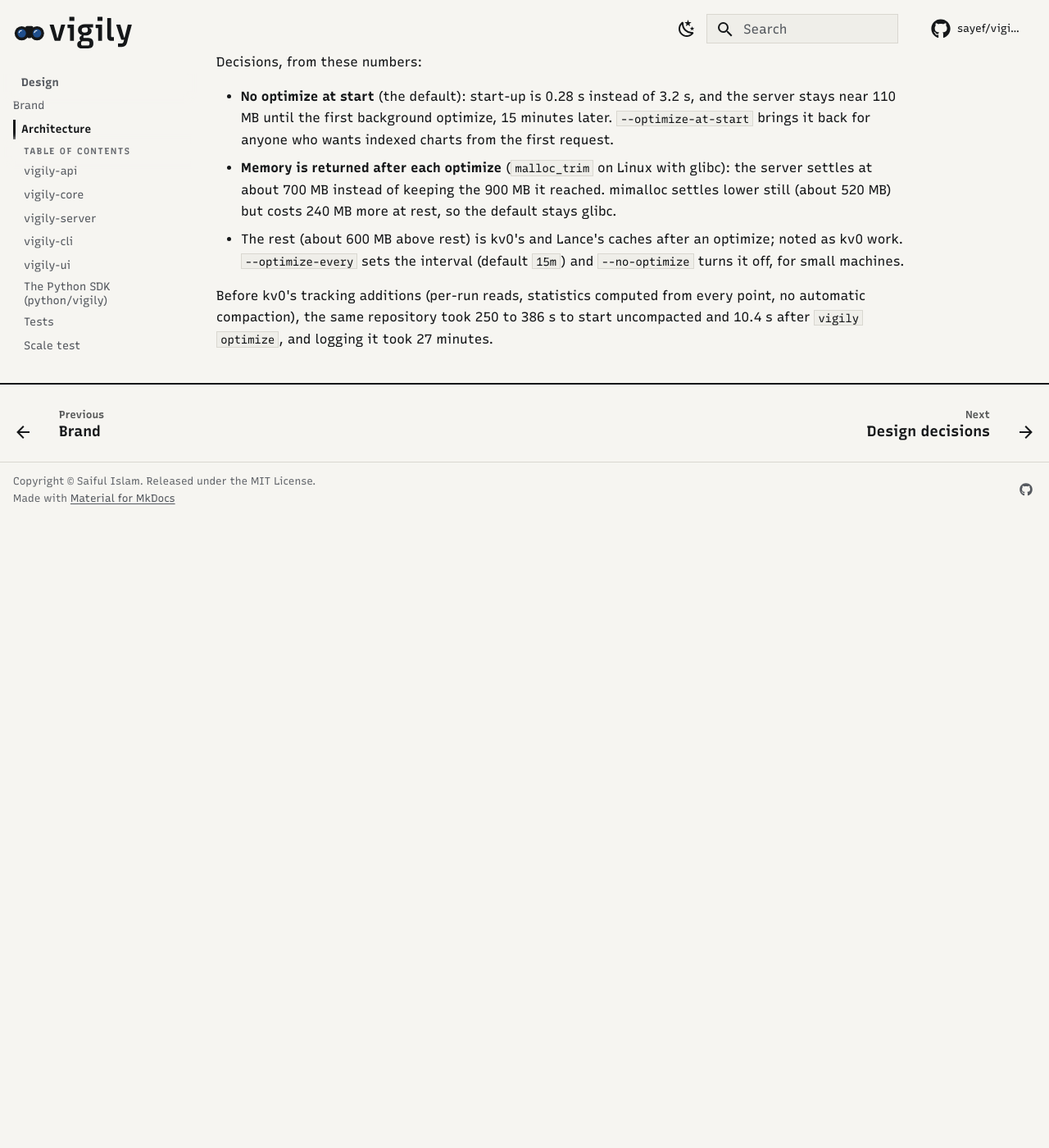
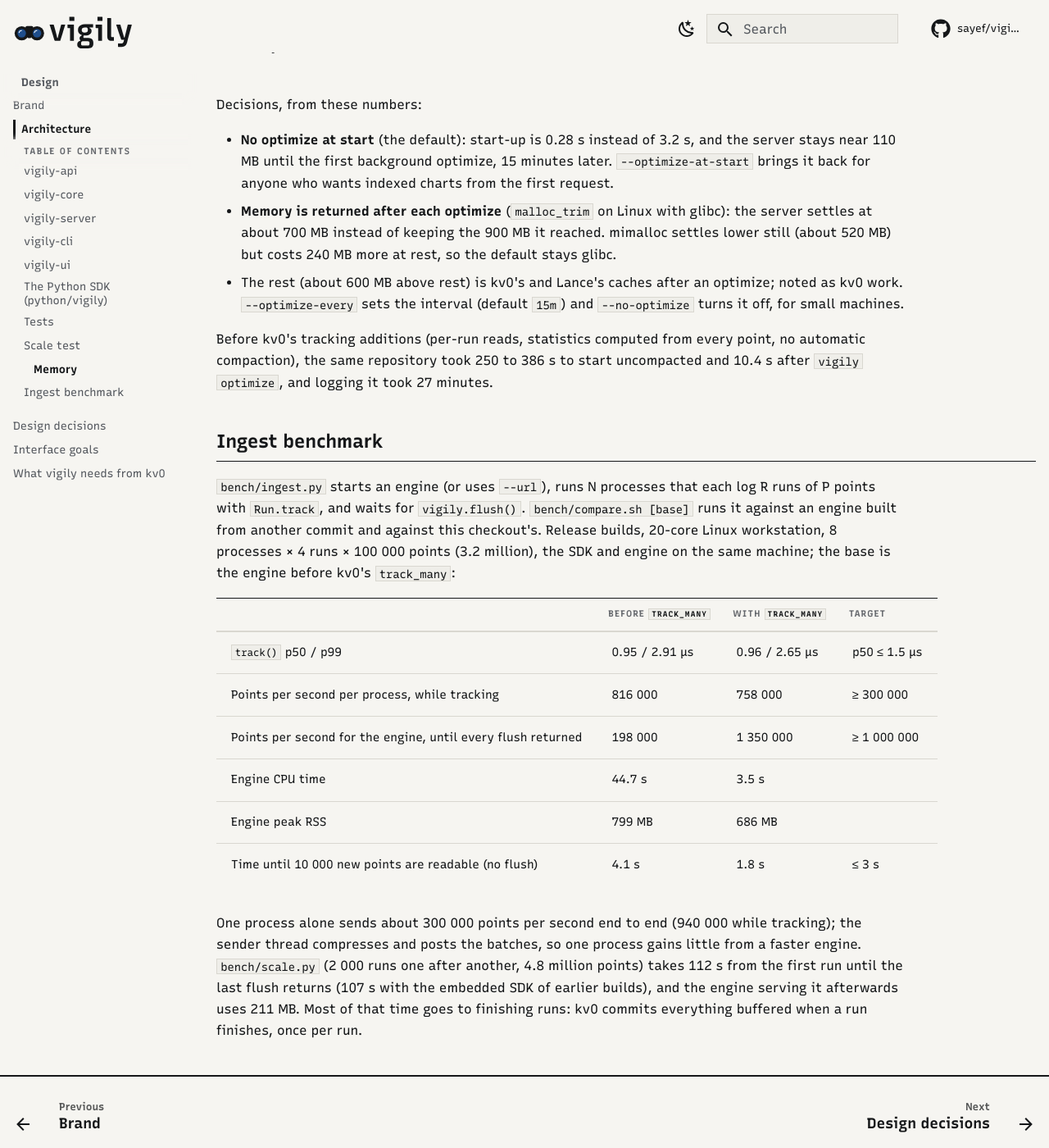
Before and after one commit to sayef/vigily, an MkDocs documentation site: the page built from docs/architecture.md, in a window 1280 px wide and 1400 px high, scrolled down 9105 px. Shown: the whole window at 82% size. Built offline with MkDocs 1.6.1 and Material for MkDocs 9.7.7, drawn with Linux system fonts in a browser that asks for light colours; comment, search, counter and statistics services are not loaded; before the commit the page ends 9735 px from its top, so only the background shows below that; some of the changed text lies outside the part shown.

Commit message:
Document batched ingest and the benchmark results

```diff
--- a/docs/architecture.md
+++ b/docs/architecture.md
@@ -33,7 +33,7 @@ The tests run against engines in `crates/vigily-server/tests/client.rs`.
 | Module | What it holds |
 |---|---|
 | `model.rs` | Re-exports the run model from `vigily-api`: `Run`, `RunStatus`, `RunPatch`, `Series`, `Points`, `Summary`, metric keys (`loss[val]`), JSON flattening |
-| `store.rs` | The `Store` and `RunWriter` traits; `RunWriter::track_batch` writes one series' points given in columns (a loop over `track` until kv0 has `track_many`, docs/kv0-requests.md item 24) |
+| `store.rs` | The `Store` and `RunWriter` traits; `RunWriter::track_batch` writes one series' points given in columns (the kv0 store hands them to kv0's `Run::track_many`: one lock and one log append per batch) |
 | `memory.rs` | `MemoryStore`, used by the tests |
 | `kv0_store.rs` | `Kv0Store`, the adapter to `kv0::tracking` |
 | `catalog.rs` | `Catalog` and `Snapshot`: the in-memory index of runs, flattened parameters and series summaries; experiments, metric and parameter key lists; `select` (filter and sort); column ids |
@@ -130,7 +130,9 @@ report (`replayed: true`) without applying it again.
 Open run writers live in a registry, closed when a run finishes or is deleted, after 15 minutes
 without writes, or least recently used beyond 4096. Any operation on a run counts as its
 heartbeat; the engine stores at most one heartbeat row per run every two minutes. After a write
-the background catalog refresh runs at once instead of waiting for its 2-second tick.
+the background catalog refresh runs at once instead of waiting for its 2-second tick, after
+committing buffered points to storage (at most once a second), so new points are readable in the
+web app within about a second of arriving.
 
 Write bodies may be gzip-compressed (`Content-Encoding: gzip`) and are limited to 32 MiB after
 decompression (413 `too_large`). Ingest bodies in flight share a 256 MiB budget; above it ingest
@@ -277,3 +279,27 @@ Decisions, from these numbers:
 Before kv0's tracking additions (per-run reads, statistics computed from every point, no automatic
 compaction), the same repository took 250 to 386 s to start uncompacted and 10.4 s after
 `vigily optimize`, and logging it took 27 minutes.
+
+## Ingest benchmark
+
+`bench/ingest.py` starts an engine (or uses `--url`), runs N processes that each log R runs of P
+points with `Run.track`, and waits for `vigily.flush()`. `bench/compare.sh [base]` runs it against
+an engine built from another commit and against this checkout's. Release builds, 20-core Linux
+workstation, 8 processes × 4 runs × 100 000 points (3.2 million), the SDK and engine on the same
+machine; the base is the engine before kv0's `track_many`:
+
+| | Before `track_many` | With `track_many` | Target |
+|---|---|---|---|
+| `track()` p50 / p99 | 0.95 / 2.91 µs | 0.96 / 2.65 µs | p50 ≤ 1.5 µs |
+| Points per second per process, while tracking | 816 000 | 758 000 | ≥ 300 000 |
+| Points per second for the engine, until every flush returned | 198 000 | 1 350 000 | ≥ 1 000 000 |
+| Engine CPU time | 44.7 s | 3.5 s | |
+| Engine peak RSS | 799 MB | 686 MB | |
+| Time until 10 000 new points are readable (no flush) | 4.1 s | 1.8 s | ≤ 3 s |
+
+One process alone sends about 300 000 points per second end to end (940 000 while tracking);
+the sender thread compresses and posts the batches, so one process gains little from a faster
+engine. `bench/scale.py` (2 000 runs one after another, 4.8 million points) takes 112 s from the
+first run until the last flush returns (107 s with the embedded SDK of earlier builds), and the
+engine serving it afterwards uses 211 MB. Most of that time goes to finishing runs: kv0 commits
+everything buffered when a run finishes, once per run.
```
Also changed, not shown: CHANGELOG.md (+11 -1 lines).
